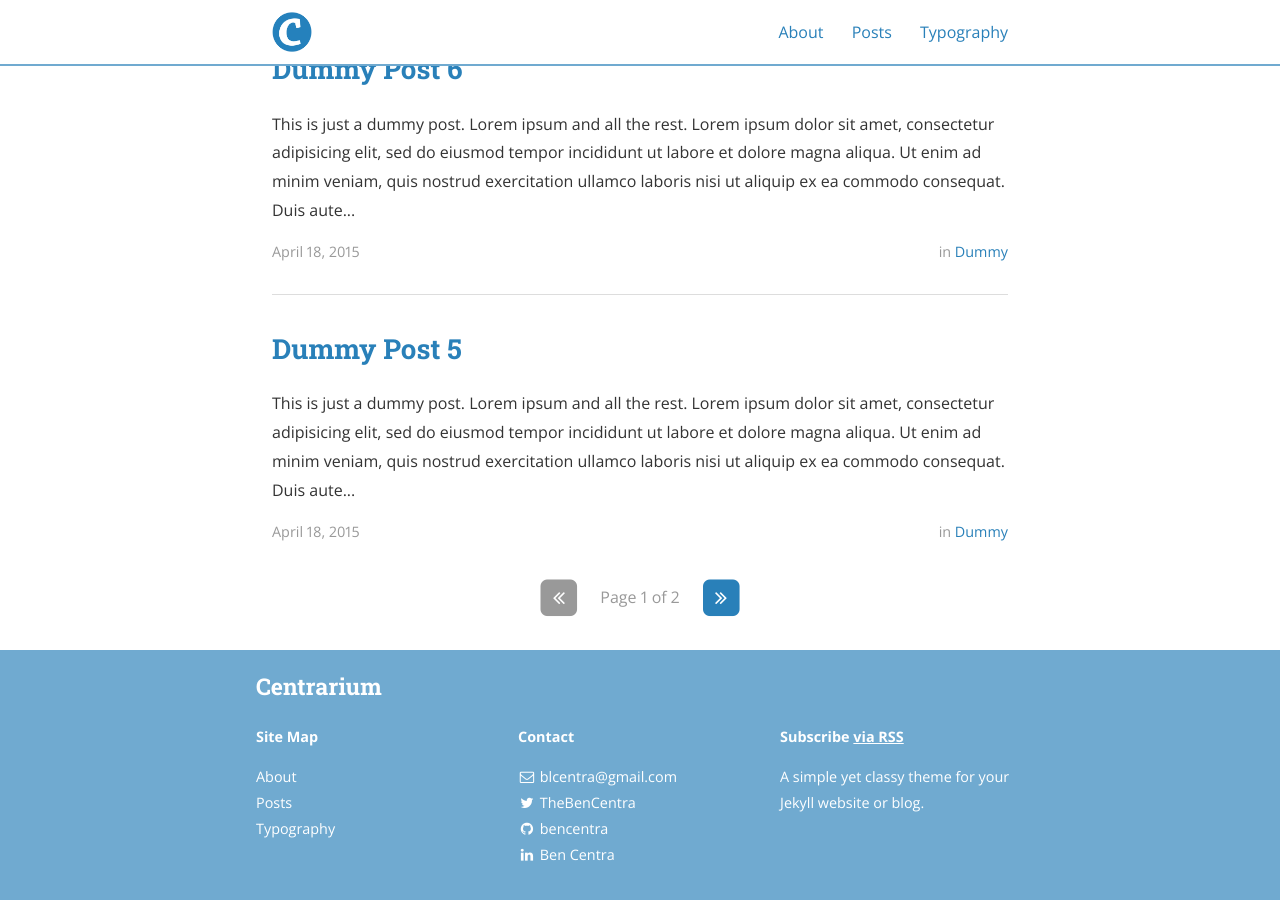
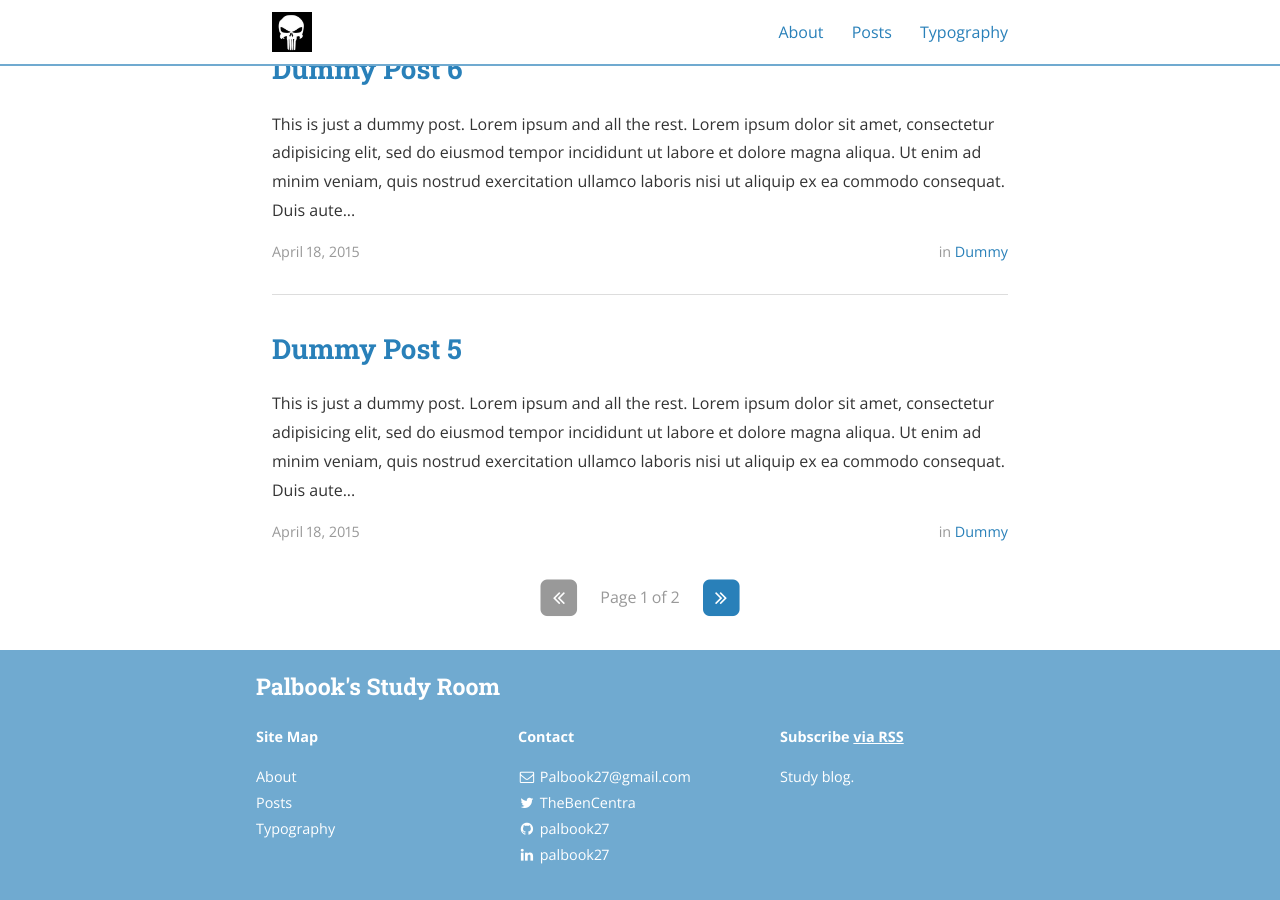
Before and after one commit to palbook27/palbook27.github.io, a Jekyll site: the page built from index.html, in a window 1280 px wide and 900 px high, scrolled down 1275 px. Built offline with Jekyll 4.4.1, drawn with Linux system fonts in a browser that asks for light colours; nearby versions of some CDN libraries; the list of posts is cut into pages by our own code; some of the changed text lies outside the part shown.

Commit message:
theme custom#1

```diff
--- a/_config.yml
+++ b/_config.yml
@@ -9,19 +9,19 @@ exclude:
   - "/vendor/"
 
 # Site settings
-title: Centrarium
-subtitle: "A simple yet classy theme for your Jekyll website or blog"
-email: blcentra@gmail.com
-name: Ben Centra
+title: Palbook's Study Room
+subtitle: "갈길이 먼 개발자의 스터디블로그"
+email: Palbook27@gmail.com
+name: Palbook27
 description: >
-  A simple yet classy theme for your Jekyll website or blog.
+  Study blog.
 # Base URL of site (i.e. /blog). It should always start with a slash,
 # and never end with a slash. Set it to a blank value if hosting at the
 # root of your server.
 baseurl: "" # the subpath of your site, e.g. /blog/
 url: "" # the base hostname & protocol for your site
-cover: "/assets/header_image.jpg"
-logo: "/assets/logo.png"
+cover: "/assets/computer.png"
+logo: "/assets/logo.jpg"
 
 # Build settings
 markdown: kramdown
@@ -81,26 +81,26 @@ social:
     username: TheBenCentra
     url: https://twitter.com/TheBenCentra
     desc: Follow me on Twitter
-    share: true
+    share: false
 
   - name: Facebook
     icon: facebook
     username: thebencentra
     url: ""
     desc: Friend me on Facebook
-    share: true
+    share: false
 
   - name: GitHub
     icon: github
-    username: bencentra
-    url: https://github.com/bencentra
+    username: palbook27
+    url: https://github.com/palbook27
     desc: Fork me on GitHub
-    share: false
+    share: true
 
   - name: LinkedIn
     icon: linkedin
-    username: Ben Centra
-    url: https://www.linkedin.com/pub/ben-centra/47/769/60a
+    username: palbook27
+    url: https://www.linkedin.com/in/석환-천-9b46a5a8/
     desc: Connect with me on LinkedIn
     share: true
 
@@ -109,7 +109,7 @@ social:
     username: ""
     url: ""
     desc: Add me to your Circles
-    share: true
+    share: false
 
   - name: YouTube
     icon: youtube
@@ -130,7 +130,7 @@ social:
     username: ""
     url: ""
     desc: Follow me on Pinterest
-    share: true
+    share: false
 
   - name: SoundCloud
     icon: soundcloud
@@ -179,7 +179,7 @@ social:
     username: ""
     url: ""
     desc: Share to Reddit
-    share: true
+    share: false
 
   - name: "Hacker News"
     icon: hacker-news
@@ -192,12 +192,12 @@ social:
 # These are for automatically generating sharing metadata for FB and Twitter
 # OS Protocol is for sharing the source of your site, if you're interested. For more, see osprotocol.com
 protocols:
-    fb_image: "/assets/logo.png"
+    fb_image: "/assets/logo.jpg"
     fb_image_width: 612
     fb_image_height: 605
     fb_image_type: "image/png"
 
-    twitter_image: "/assets/logo.png"
+    twitter_image: "/assets/logo.jpg"
 
     os_repo: "https://github.com/bencentra/centrarium.com"
     os_rcs_type: "git"
```
Also changed, not shown: assets/computer.png (added), assets/logo.jpg (added).
